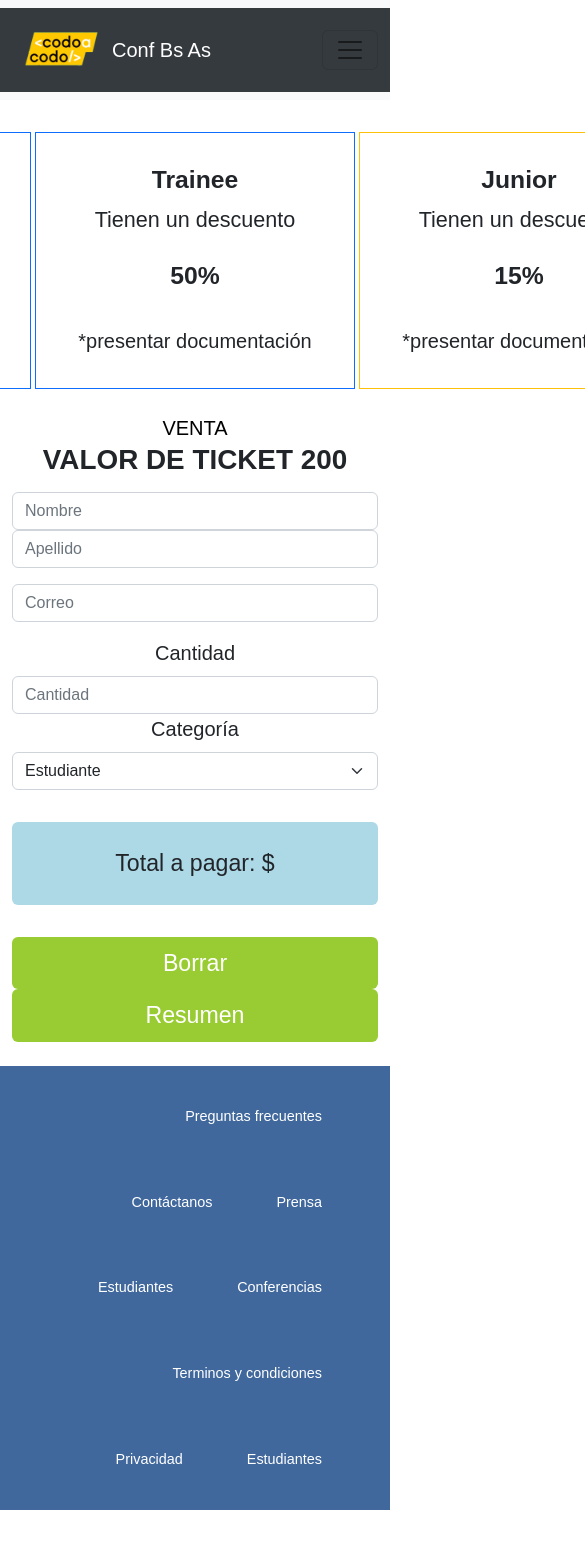
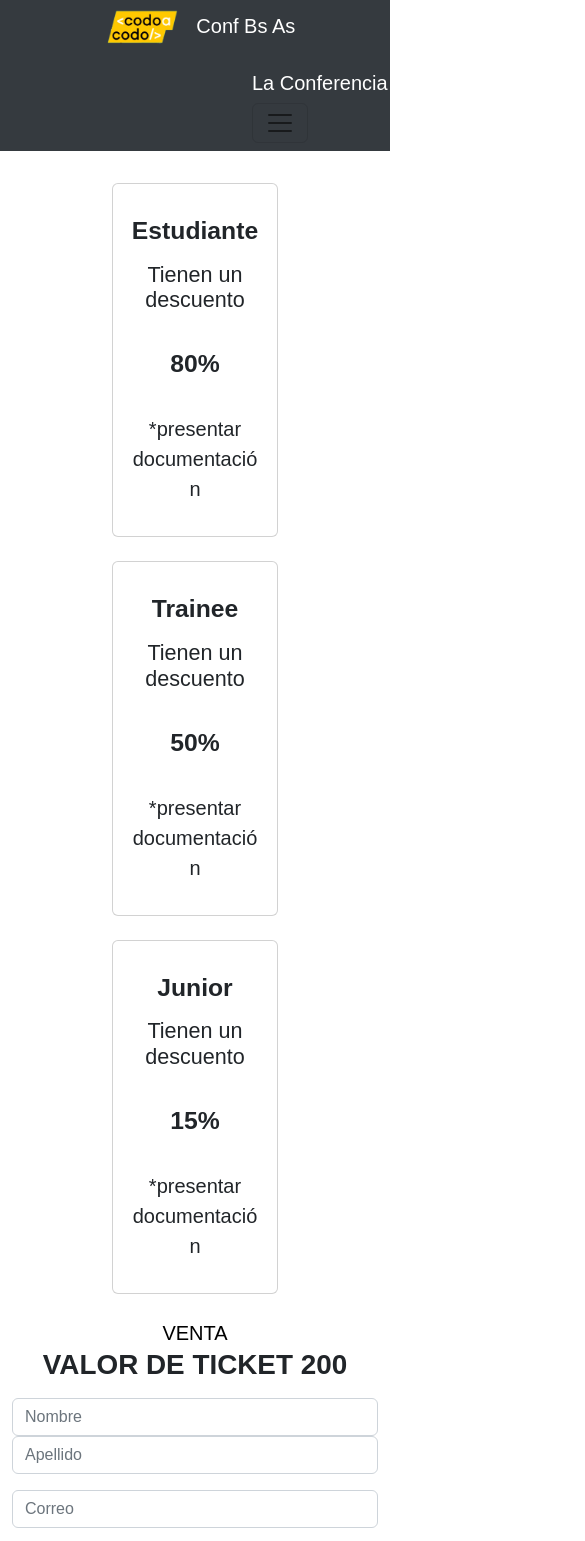
Before and after one commit to VivianaVer/integradorPHP, a plain HTML site: page tickets.html in a window 390 px wide. Shown: the top 1541 px of the page, 585 px wide, since content can reach past the window. Drawn offline with nearby package versions, Linux system fonts and the light colour scheme.

Commit message:
final no responsive

```diff
--- a/css/integrador.css
+++ b/css/integrador.css
@@ -11,7 +11,12 @@ header{
 
 .menu{
     background-color: #353a3f;
-    margin: 0;
+    margin: 0rem;
+}
+
+.menub{
+   padding-left: 5rem;
+
 }
 
 .tick-btn{
@@ -148,7 +153,6 @@ h4{
 
 .bcg-azul{
     color:white;
-
     background-color: rgb(65, 104, 156);
 }
 
@@ -166,7 +170,44 @@ h4{
 
 }
 
-.tarjetas{
+
+.tarjeta{
+    padding-left: 7rem;
+    padding-right: 7rem;
+    padding-top: 2rem;
+
+}
+
+.foot{
+    flex: content;
+    text-align: center;
+    align-items: center;
+    align-content: center;
+}
+/*
+@media only screen and (max-width: 1500px) {
+    .tarjeta{
+        padding-left: 7rem;
+    padding-right: 7rem;
+    padding-top: 2rem;
+    }
+}
+
+@media only screen and (max-width: 1000px) {
+    .tarjeta{
+        margin-left: 0rem;
+        margin-right: 0rem;
+    }
+}
+
+@media only screen and (max-width: 600px) {
+    .tarjeta{
+        margin-left: 0rem;
+        margin-right: 0rem;
+    }
+}
+
+/*.tarjetas{
     display: flex;
     text-align: center;
     align-items: center;
@@ -180,13 +221,17 @@ h4{
     border-color: blue;
     border-radius: 0rem;
     text-align: center;
-}
+}*/
 
 .formulario > cate{
-text-align: left;
+    text-align: left;
 
 }
 
 .bcg-celeste{
     background-color: lightblue;
 }
+
+.logo{
+    width: 6rem;
+}
--- a/js/integrador.js
+++ b/js/integrador.js
@@ -24,3 +24,7 @@ function calcTotal(){
     console.log(tot)
     document.getElementById("total").innerHTML=("Total a pagar: $" + tot)
 }
+
+function borrar() {
+    document.getElementById("total").innerHTML=("Total a pagar: $")
+}
--- a/tickets.html
+++ b/tickets.html
@@ -19,53 +19,71 @@
 <body>
 <header>
   <!--menú-->
- <nav class="navbar navbar-expand-lg bg-light">
-  <div class="container-fluid menu">
-    <a href="#" class="align-content-md-start text-white conf">Conf Bs As</a>
-    <div class="nav justify-content-end navbar-md-collapse" id="menu">
-      <button class="navbar-toggler" type="button" data-bs-toggle="collapse" data-bs-target="#navbar">
+  <div class="container-fluid">
+    <div class="row collapse-sm menu">
+      <div class="col-md-3">
+        <img src="Images/codoacodo.png" alt="logoCaC" class="logo">
+        <a href="" class="text-white">Conf Bs As</a>
+      </div>
+    <div class="col-md-9 justify-content-end menub">
+    <nav class="navbar navbar-expand-lg menub">
+      <div class="container-fluid menub ">
+        <a class="navbar-brand text-white" href="#">La Conferencia</a>
+        <button class="navbar-toggler" type="button" data-bs-toggle="collapse" data-bs-target="#navbarNavAltMarkup" aria-controls="navbarNavAltMarkup" aria-expanded="false" aria-label="Toggle navigation">
           <span class="navbar-toggler-icon"></span>
         </button>
-      <div class="collapse navbar-collapse" id="navbarSupportedContent">
+        <div class="collapse navbar-collapse " id="navbarNavAltMarkup">
           <div class="navbar-nav">
-          <a class="nav-link active text-white" aria-current="page" href="#">La Conferencia</a>
-          <a class="nav-link text-white-50" href="#">Los oradores</a>
+            <a class="nav-link active text-white-50" aria-current="page" href="#">Los oradores</a>
             <a class="nav-link text-white-50" href="#">El lugar y la fecha</a>
             <a class="nav-link text-white-50" href="#">Conviértete en orador</a>
-          <a class="nav-link tick-btn active" href="tickets.html">Comprar tickets</a>
-        </div>
+            <a class="nav-link text-white-50 disabled">Comprar tickets</a>
           </div>
         </div>
       </div>
     </nav>
+  </div>
+
 
 </header>
 
 <main>
-    <div class="container-fluid collapse-md tarjetas">
-      <div class="tarjetas">
-        <div class="card border-primary tarjeta" style="width: 20rem;">
+  <div class="container align-content-center tarjeta ">
+    <div class="row row-cols-1 row-cols-md-3 g-4">
+      <div class="col">
+        <div class="card h-100">
+
           <div class="card-body">
             <h2 class="card-title fw-bold pt-3">Estudiante</h2>
-             <h6 class="card-subtitle fs-4 pb-4 pt-2 ">Tienen un descuento</h6>
+              <h6 class="card-title fs-4 pb-4 pt-2">Tienen un descuento</h6>
               <p class="card-text fw-bold fs-2 pb-3">80%</p>
               <p class="card-text fs-5 pb-3">*presentar documentación</p>
           </div>
+
         </div>
-        <div class="card border-primary mx-1 tarjeta"style="width: 20rem;" >
+      </div>
+      <div class="col">
+        <div class="card h-100">
+
           <div class="card-body">
             <h2 class="card-title fw-bold pt-3">Trainee</h2>
-                <h6 class="card-subtitle fs-4 pb-4 pt-2">Tienen un descuento</h6>
+              <h6 class="card-title fs-4 pb-4 pt-2">Tienen un descuento</h6>
               <p class="card-text fw-bold fs-2 pb-3">50%</p>
               <p class="card-text fs-5 pb-3">*presentar documentación</p>
           </div>
+
         </div>
-        <div class="card border-warning tarjeta" style="width: 20rem;" >
+      </div>
+      <div class="col">
+        <div class="card h-100">
+
           <div class="card-body">
             <h2 class="card-title fw-bold pt-3">Junior</h2>
-                <h6 class="card-subtitle fs-4 pb-4 pt-2">Tienen un descuento</h6>
+              <h6 class="card-title fs-4 pb-4 pt-2">Tienen un descuento</h6>
               <p class="card-text fw-bold fs-2 pb-3">15%</p>
               <p class="card-text fs-5 pb-3">*presentar documentación</p>
+          </div>
+
         </div>
       </div>
     </div>
@@ -111,10 +129,10 @@
             <div class="row formulario">
 
               <div class="col-md-4 d-grid">
-               <button type="button" class="btn btn-verd py-2 fs-3">Borrar</button>
+               <button type="reset" class="btn btn-verd py-2 fs-3 mt-2" onclick="borrar()">Borrar</button>
               </div>
               <div class="col-md-4 d-grid">
-                <button type="button" class="btn btn-verd py-2 fs-3" onclick="calcTotal()">Resumen</button>
+                <button type="button" class="btn btn-verd py-2 fs-3 mt-2" onclick="calcTotal()">Resumen</button>
                </div>
             </div>
         </form>
@@ -127,13 +145,12 @@
 
 
 <footer>
-  <nav class="navbar bcg-azul mt-2 px-4">
-    <div class="container-fluid">
-      <div class="nav justify-content-end navbar-md-collapse footer">
+  <nav class="navbar bcg-azul mt-2 px-4 navbar-expand-md">
+    <div class="container-fluid dflex justify-content-center">
+      <div class="nav justify-content-center navbar-md-collapse footer">
         <a class="nav-link text-white" href="#">Preguntas frecuentes</a>
         <a class="nav-link text-white" href="#">Contáctanos</a>
         <a class="nav-link text-white" href="#">Prensa</a>
-        <a class="nav-link text-white" href="#">Estudiantes</a>
         <a class="nav-link text-white" href="#">Conferencias</a>
         <a class="nav-link text-white" href="#">Terminos y condiciones</a>
         <a class="nav-link text-white" href="#">Privacidad</a>
```
Also changed, not shown: boost.html (+18 -1 lines), index.html (+20 -16 lines). Lines whose indentation alone changed are shown as unchanged.
